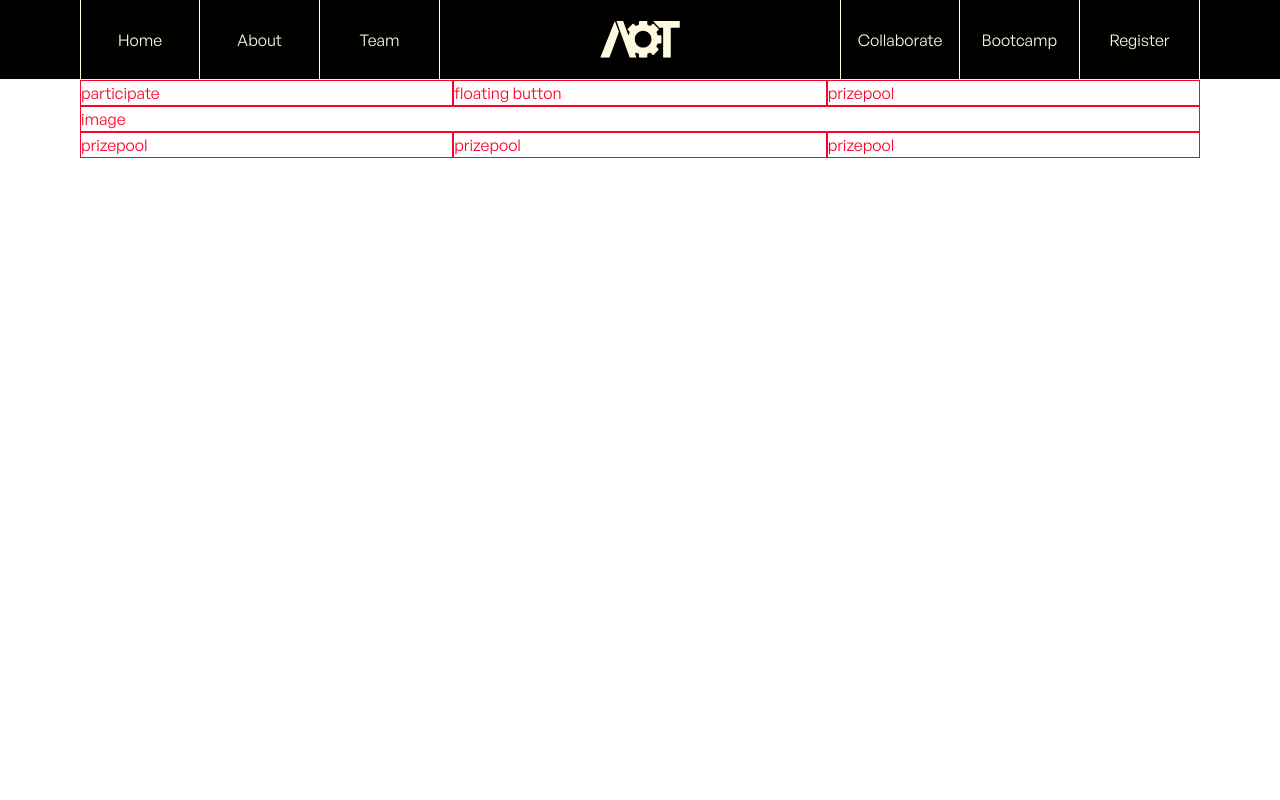
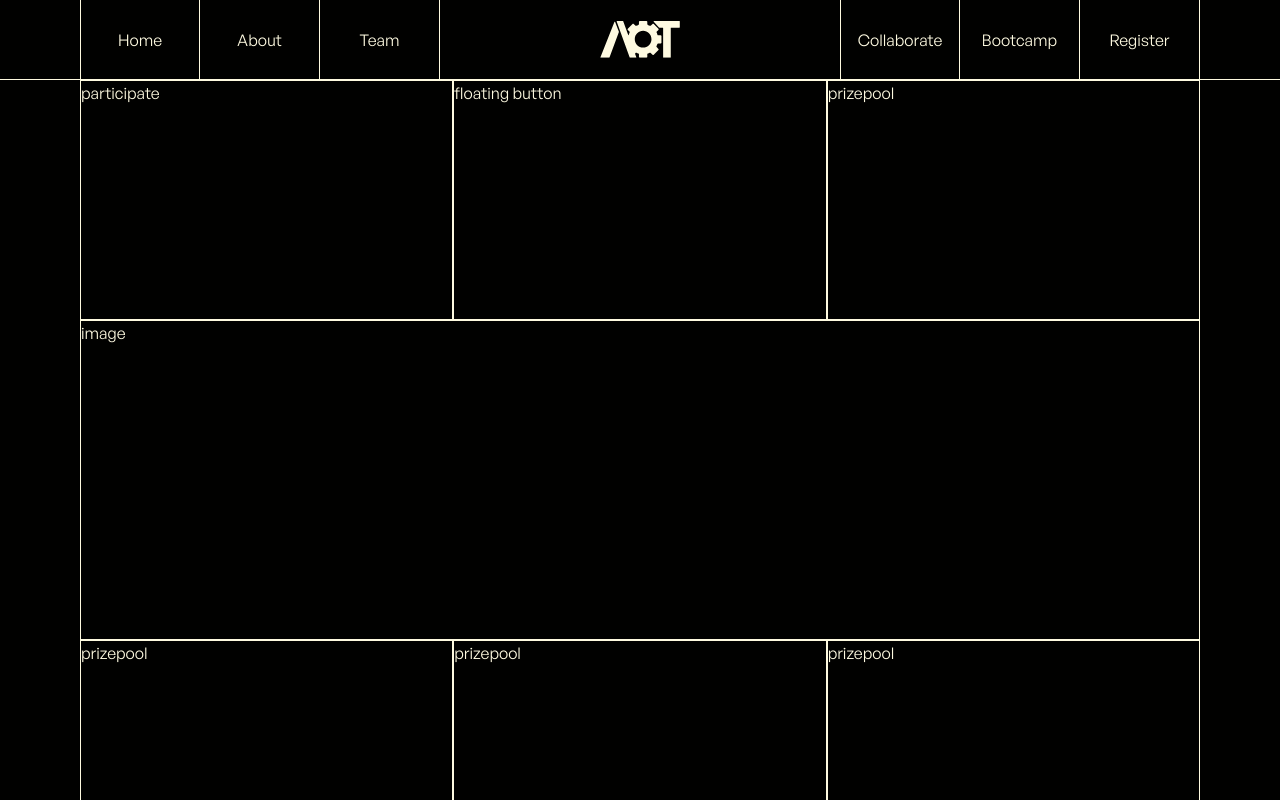
Before and after one commit to TechFiesta2024/arrakis, a Next.js app: page / in a window 1280 px wide. Shown: the top 800 px of the page. Built offline with nearby package versions, Linux system fonts and the light colour scheme.

Commit message:
Update Herosection component styling

```diff
--- a/src/components/Home/Herosection.jsx
+++ b/src/components/Home/Herosection.jsx
@@ -3,33 +3,33 @@
 const Herosection = () => {
   return (
       <>
-          <div className="w-full md:h-[800px] px-20 bg-white">
-              <div className="row-1 grid md:grid-cols-3 ">
-                  <div className="col-span-1 border ">
+          <div className="w-full h-screen px-20 ">
+              <div className="row-1 grid md:grid-cols-3 h-[30%]">
+                  <div className="col-span-1 border text-yellowish">
                       <h1>participate</h1>
                   </div>
-                  <div className="col-span-1 border">
+                  <div className="col-span-1 border text-yellowish">
                         <h1>floating button</h1>
                   </div>
-                  <div className="col-span-1 border">
+                  <div className="col-span-1 border text-yellowish">
                       <h1>
                           prizepool
                       </h1>
                   </div>
               </div>
-              <div className="row-2 grid md:grid-cols-1 ">
-                  <div className="col-span-1 border">
+              <div className="row-2 grid md:grid-cols-1 h-[40%]">
+                  <div className="col-span-1 border text-yellowish">
                       <h1>image</h1>
                   </div>
               </div>
-              <div className="row-3 grid md:grid-cols-3 ">
-                  <div className="col-span-1 border">
+              <div className="row-3 grid md:grid-cols-3 h-[30%]">
+                  <div className="col-span-1 border text-yellowish">
                         <h1>prizepool</h1>
                   </div>
-                  <div className="col-span-1 border">
+                  <div className="col-span-1 border text-yellowish">
                         <h1>prizepool</h1>
                   </div>
-                  <div className="col-span-1 border">
+                  <div className="col-span-1 border text-yellowish">
                         <h1>prizepool</h1>
                   </div>
               </div>
```
